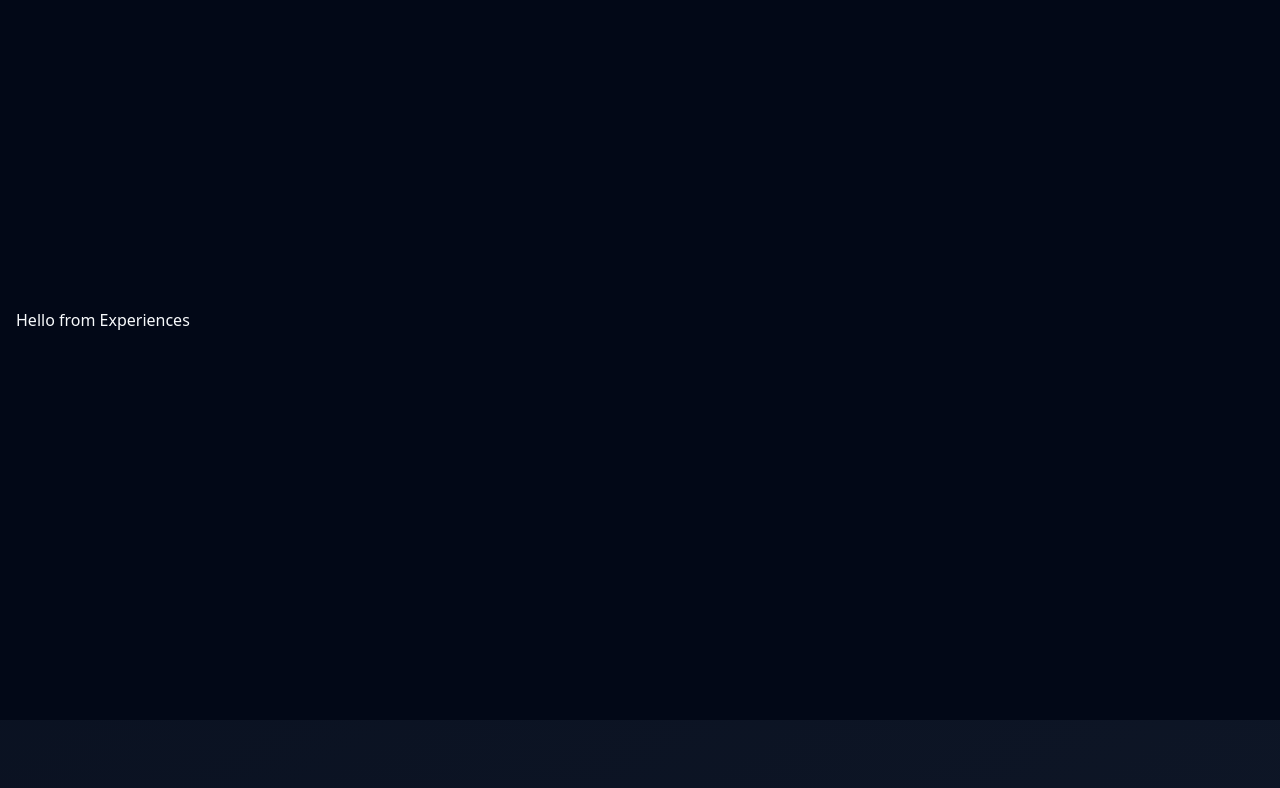
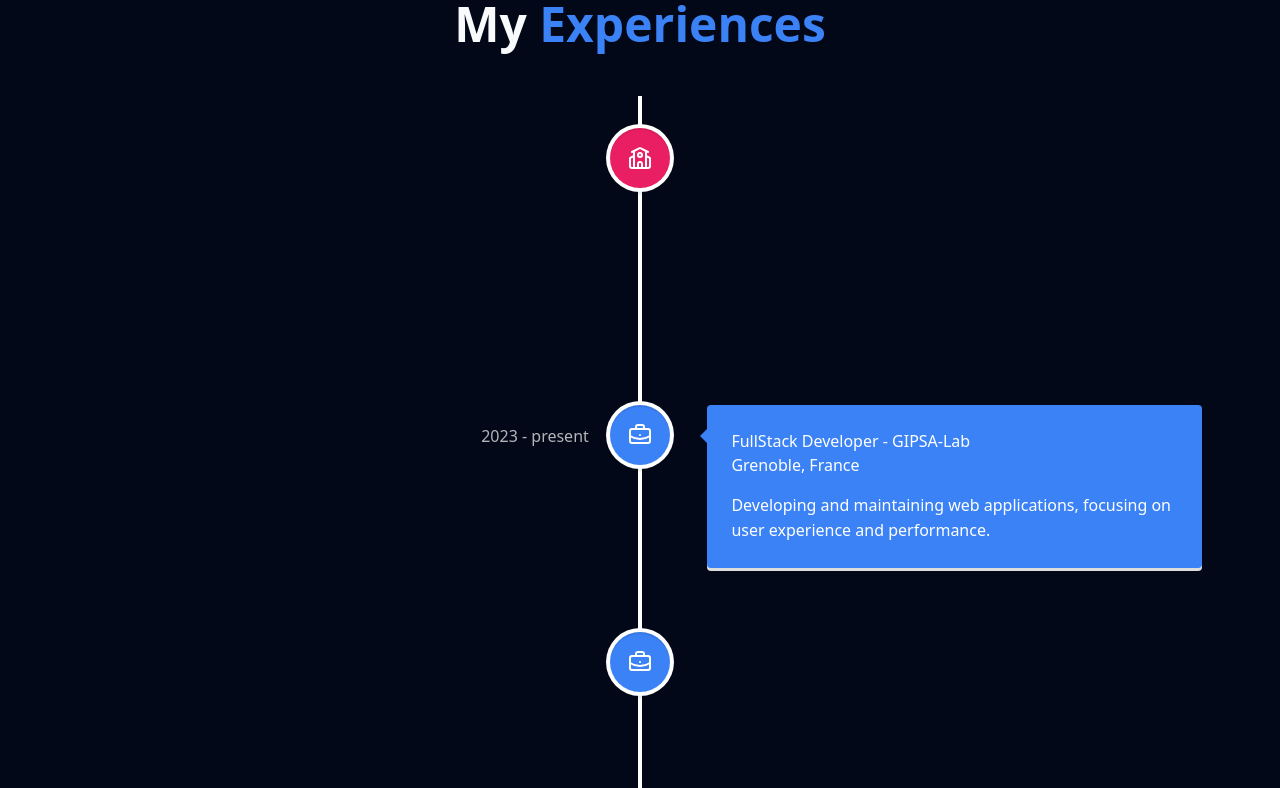
Before and after one commit to teovlt/portfolioFreelance, a React (Vite) app: page / in a window 1280 px wide. Shown: the part 1680-2468 px from the top of the page. Built offline with nearby package versions, Linux system fonts and the light colour scheme.

Commit message:
Add timeline in experiences page

```diff
--- a/package.json
+++ b/package.json
@@ -30,11 +30,13 @@
     "next-themes": "^0.4.6",
     "ogl": "^1.0.11",
     "prettier": "^3.5.3",
+    "prop-types": "^15.8.1",
     "react": "^18.3.1",
     "react-dom": "^18.3.1",
     "react-hook-form": "^7.56.4",
     "react-i18next": "^15.1.0",
     "react-router-dom": "^6.27.0",
+    "react-vertical-timeline-component": "^3.5.3",
     "sonner": "^2.0.3",
     "tailwind-merge": "^2.5.4",
     "tailwindcss-animate": "^1.0.7",
--- a/src/pages/Experiences.tsx
+++ b/src/pages/Experiences.tsx
@@ -1,7 +1,83 @@
+import { SchoolIcon, StarIcon, BriefcaseBusiness } from "lucide-react";
+import { VerticalTimeline, VerticalTimelineElement } from "react-vertical-timeline-component";
+import "react-vertical-timeline-component/style.min.css";
+import { motion } from "framer-motion";
+
+const timelineData = [
+  {
+    type: "education",
+    date: "2024 - 2027",
+    title: "Engineering Degree in Computer Science - IMT Nord Europe",
+    subtitle: "Villeneuve d'Ascq, France",
+    description:
+      "Specializing in software engineering, focusing on full-stack development and system design. In apprenticeship at GIPSA-Lab.",
+    icon: <SchoolIcon />,
+    bgColor: "rgb(233, 30, 99)",
+  },
+  {
+    type: "work",
+    date: "2023 - present",
+    title: "FullStack Developer - GIPSA-Lab",
+    subtitle: "Grenoble, France",
+    description: "Developing and maintaining web applications, focusing on user experience and performance.",
+    icon: <BriefcaseBusiness />,
+    bgColor: "rgb(59, 130, 246)",
+  },
+  {
+    type: "internship",
+    date: "June 2023",
+    title: "FullStack Developer - Laboratoire d'Informatique de Grenoble",
+    subtitle: "Grenoble, France",
+    description: "Created a web application from scratch to help doctorants manage their research projects.",
+    icon: <BriefcaseBusiness />,
+    bgColor: "rgb(59, 130, 246)",
+  },
+
+  {
+    type: "education",
+    date: "2021 - 2024",
+    title: "Bachelor of Technology in Computer Science",
+    subtitle: "Grenoble, France",
+    description: "Focus on software development, algorithms, and data structures.",
+    icon: <SchoolIcon />,
+    bgColor: "rgb(233,30,99)",
+  },
+];
+
 export const Experiences = () => {
   return (
-    <section className="min-h-screen flex items-center justify-center p-4" id="experiences-section">
-      <div className="container">Hello from Experiences</div>
+    <section className="min-h-screen py-20 flex items-center justify-center p-4" id="experiences-section">
+      <div className="container">
+        <motion.h2
+          initial={{ opacity: 0 }}
+          animate={{ opacity: 1 }}
+          transition={{ delay: 0.7, duration: 0.7 }}
+          className="text-4xl md:text-5xl font-bold items-center justify-center text-center mb-12"
+        >
+          My <span className="text-primary">Experiences</span>
+        </motion.h2>
+        <VerticalTimeline>
+          {timelineData.map((item, index) => (
+            <VerticalTimelineElement
+              key={index}
+              className={`vertical-timeline-element--${item.type}`}
+              contentStyle={item.title ? { background: item.bgColor, color: "#fff" } : undefined}
+              contentArrowStyle={item.title ? { borderRight: `7px solid ${item.bgColor}` } : undefined}
+              date={item.date}
+              iconStyle={{ background: item.bgColor, color: "#fff" }}
+              icon={item.icon}
+            >
+              {item.title && (
+                <>
+                  <h3 className="vertical-timeline-element-title">{item.title}</h3>
+                  <h4 className="vertical-timeline-element-subtitle">{item.subtitle}</h4>
+                  <p>{item.description}</p>
+                </>
+              )}
+            </VerticalTimelineElement>
+          ))}
+        </VerticalTimeline>
+      </div>
     </section>
   );
 };
```
Also changed, not shown: 1 other file (tests, documents, lock files or other folders).
